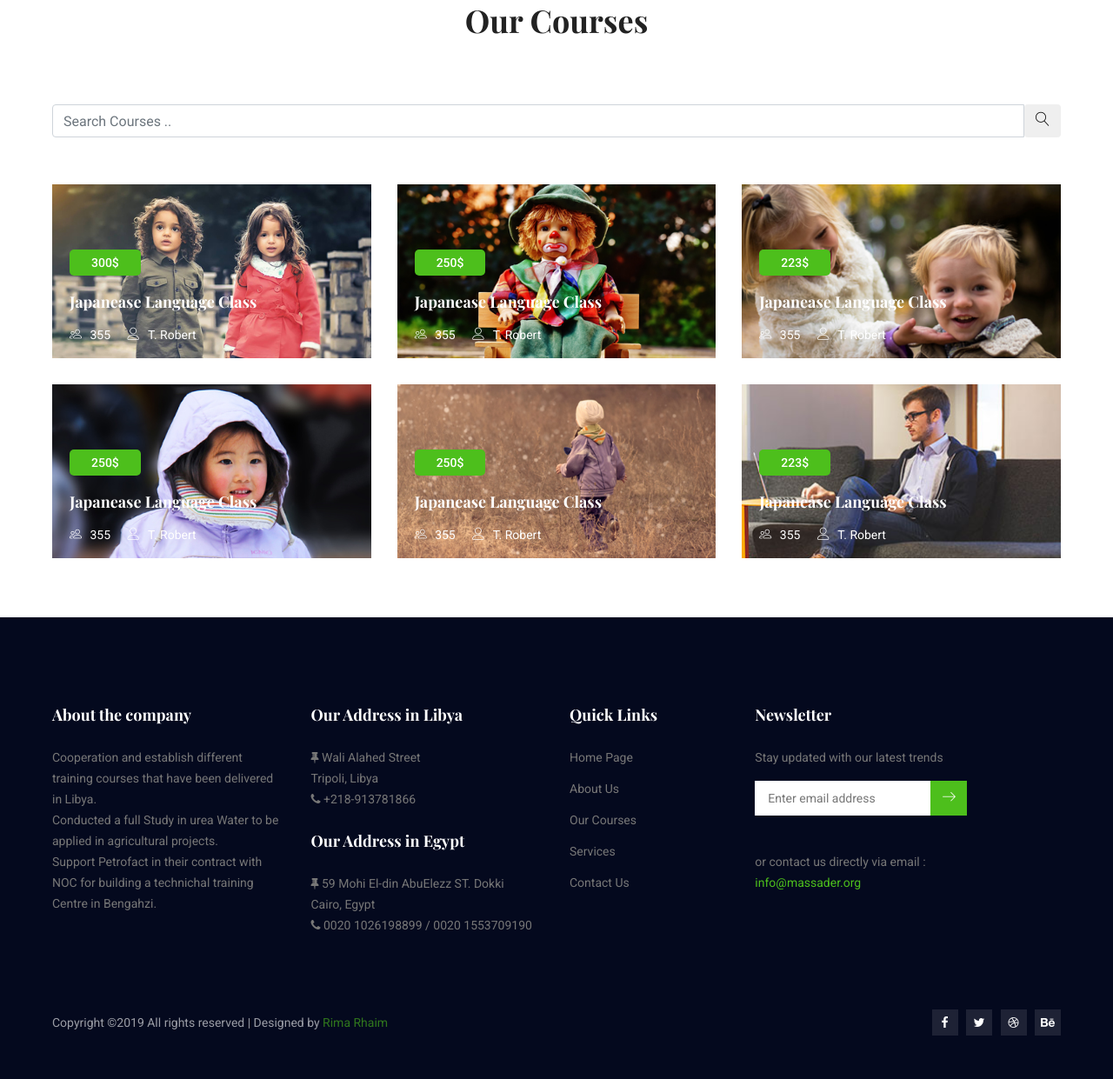
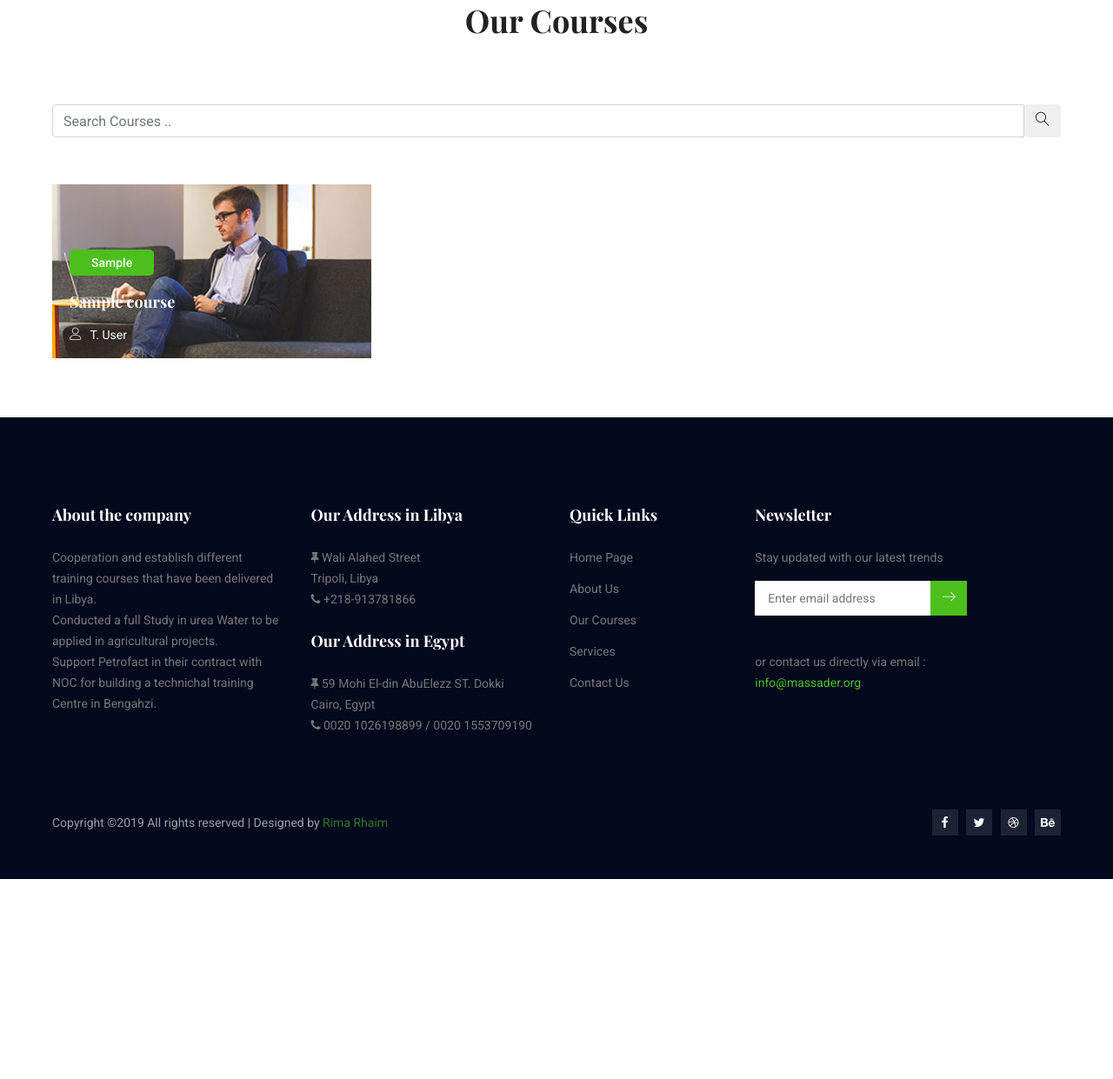
Before and after one commit to elfizga/HCI, a PHP site: page /courses.php in a window 1280 px wide. Shown: the part 520-1761 px from the top of the page at 87% size. After the commit the page ends 1531 px from the top, so only its background shows below. Run offline with PHP 8.4, Linux system fonts and the light colour scheme; tables that the repository leaves empty hold one stand-in row (values such as "Sample post").

Commit message:
courses page backend

```diff
--- a/courses.php
+++ b/courses.php
@@ -2,7 +2,6 @@
 <!doctype html>
 <html lang="en">
     <head>
-        <!-- Required meta tags -->
         <meta charset="utf-8">
         <meta name="viewport" content="width=device-width, initial-scale=1, shrink-to-fit=no">
         <title>Courses</title>
@@ -20,7 +19,6 @@
         <link rel="stylesheet" href="css/responsive.css">
     </head>
     <body>
-
         <!--================Header Menu Area =================-->
         <header class="header_area">
 				<div class="main_menu">
@@ -49,7 +47,6 @@
             </div>
         </header>
 			<!--================Header Menu Area =================-->
-
         <!--================Home Banner Area =================-->
         <section class="banner_area">
             <div class="banner_inner d-flex align-items-center">
@@ -66,7 +63,6 @@
             </div>
         </section>
         <!--================End Home Banner Area =================-->
-
         <!--================Courses Area =================-->
         <section class="courses_area p_120">
         	<div class="container">
@@ -88,84 +84,30 @@
         		<div class="row courses_inner">
         			<div class="col-lg-12">
 							<div class="row gallery-item">
-									<div class="col-md-4">
-										<a href="img/elements/g1.jpg" class="img-gal">
-											<div class="single-gallery-image" style="background: url(img/elements/g1.jpg);">
-												<div class="hover_text">
-														<a class="cat" href="#">300$</a>
-														<a href="course-details.html"><h4>Japanease Language Class</h4></a>
-														<ul class="list">
-															<li><a href="#"><i class="lnr lnr-users"></i> 355</a></li>
-															<li><a href="#"><i class="lnr lnr-user"></i> T. Robert</a></li>
-														</ul>
-													</div>
-											</div></a>
-									</div>
-									<div class="col-md-4">
-										<a href="img/elements/g2.jpg" class="img-gal">
-											<div class="single-gallery-image" style="background: url(img/elements/g2.jpg);">
-														<div class="hover_text">
-															<a class="cat" href="#">250$</a>
-															<a href="course-details.html"><h4>Japanease Language Class</h4></a>
-															<ul class="list">
-																<li><a href="#"><i class="lnr lnr-users"></i> 355</a></li>
-																<li><a href="#"><i class="lnr lnr-user"></i> T. Robert</a></li>
-															</ul>
-														</div>
-											</div></a>
-									</div>
-									<div class="col-md-4">
-										<a href="img/elements/g3.jpg" class="img-gal">
-											<div class="single-gallery-image" style="background: url(img/elements/g3.jpg);">
-														<div class="hover_text">
-															<a class="cat" href="#">223$</a>
-															<a href="course-details.html"><h4>Japanease Language Class</h4></a>
-															<ul class="list">
-																<li><a href="#"><i class="lnr lnr-users"></i> 355</a></li>
-																<li><a href="#"><i class="lnr lnr-user"></i> T. Robert</a></li>
-															</ul>
-														</div>
-											</div></a>
-									</div>
-									<div class="col-md-4">
-										<a href="img/elements/g6.jpg" class="img-gal">
-											<div class="single-gallery-image" style="background: url(img/elements/g6.jpg);">
-												<div class="hover_text">
-														<a class="cat" href="#">250$</a>
-														<a href="course-details.html"><h4>Japanease Language Class</h4></a>
-														<ul class="list">
-															<li><a href="#"><i class="lnr lnr-users"></i> 355</a></li>
-															<li><a href="#"><i class="lnr lnr-user"></i> T. Robert</a></li>
-														</ul>
-													</div>
-											</div></a>
-									</div>
-									<div class="col-md-4">
-										<a href="img/elements/g7.jpg" class="img-gal">
-											<div class="single-gallery-image" style="background: url(img/elements/g7.jpg);">
-												<div class="hover_text">
-														<a class="cat" href="#">250$</a>
-														<a href="course-details.html"><h4>Japanease Language Class</h4></a>
-														<ul class="list">
-															<li><a href="#"><i class="lnr lnr-users"></i> 355</a></li>
-															<li><a href="#"><i class="lnr lnr-user"></i> T. Robert</a></li>
-														</ul>
-													</div>
-											</div></a>
-									</div>
+							<?php
+                        $sql = "
+                            SELECT
+                            courses.ID AS courseID, courses.name , courses.price , trainer.fullName
+                            FROM courses
+                            INNER JOIN trainer ON courses.trainerID = trainer.ID
+							ORDER BY courseID DESC ";
+                        global $con;
+                        $query = $con->prepare($sql);
+                        $query->execute();
+                        $results = $query->fetchAll();
+                        foreach($results as $result) { ?>
 									<div class="col-md-4">
 										<a href="img/elements/g8.jpg" class="img-gal">
 											<div class="single-gallery-image" style="background: url(img/elements/g8.jpg);">
 												<div class="hover_text">
-														<a class="cat" href="#">223$</a>
-														<a href="course-details.html"><h4>Japanease Language Class</h4></a>
+													<a class="cat" href="course-details.php?courseID=<?php echo $result['courseID'];?>"><?php echo $result['price'];?></a>
+													<a href="course-details.php?courseID=<?php echo $result['courseID'];?>"><h4><?php echo $result['name'];?></h4></a>
 													<ul class="list">
-															<li><a href="#"><i class="lnr lnr-users"></i> 355</a></li>
-															<li><a href="#"><i class="lnr lnr-user"></i> T. Robert</a></li>
-														</ul>
+													<li><a href="course-details.php?courseID=<?php echo $result['courseID'];?>"><i class="lnr lnr-user"></i> T. <?php echo $result['fullName'];?></a></li></ul>
 												</div>
 										</div></a>
 								  </div>
+						<?php } ?>
 							</div>
         			</div>
         		</div>
@@ -174,9 +116,7 @@
         <!--================End Courses Area =================-->
         <br><br>
         <!--================ start footer Area  =================-->
-        <?php
-	   include 'includes/footer.php';
-	   ?>
+        <?php include 'includes/footer.php'; ?>
 		<!--================ End footer Area  =================-->
         <!-- Optional JavaScript -->
         <!-- jQuery first, then Popper.js, then Bootstrap JS -->
```
Lines whose indentation alone changed are shown as unchanged.
